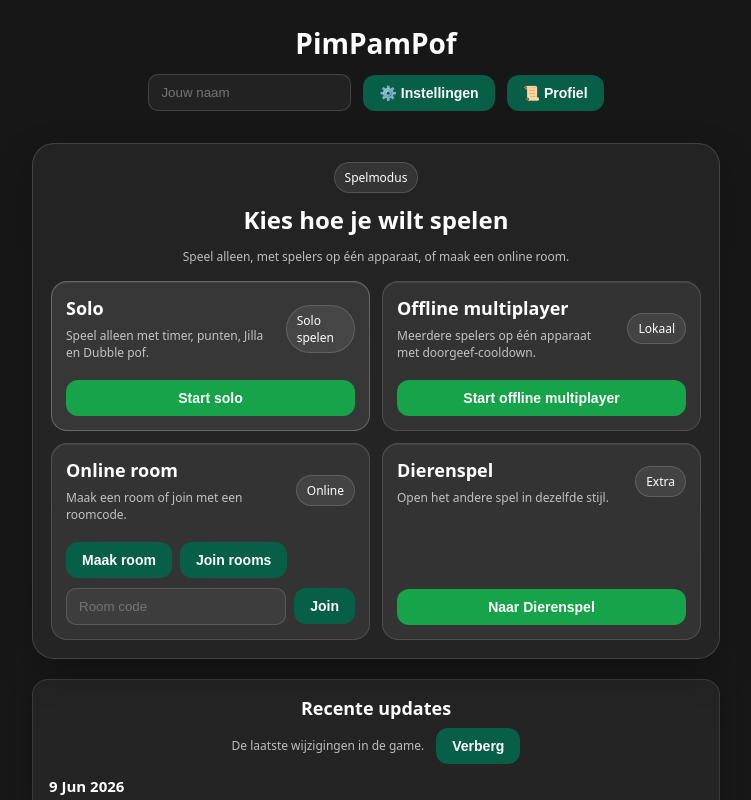
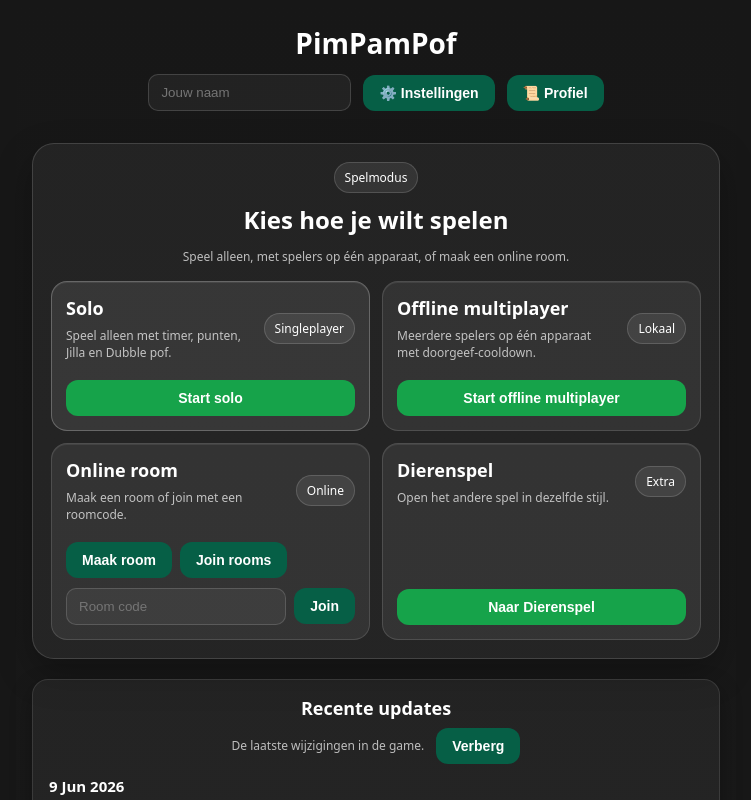
Before and after one commit to Arthurlava/Pimpampof-web, a React (Vite) app: page / in a window 1280 px wide. Shown: the top 800 px of the page, without its empty margins (264-1015 px from the left). Built offline with nearby package versions, Linux system fonts and the light colour scheme; no server answers; the database is empty.

Commit message:
Update MainMenuPanel.jsx

```diff
--- a/src/components/home/MainMenuPanel.jsx
+++ b/src/components/home/MainMenuPanel.jsx
@@ -43,7 +43,7 @@ export function MainMenuPanel({
         <MenuCard
           title="Solo"
           text="Speel alleen met timer, punten, Jilla en Dubble pof."
-          badge="Solo spelen"
+          badge="Singleplayer"
           featured
         >
           <Button onClick={onStartSolo}>Start solo</Button>
```
